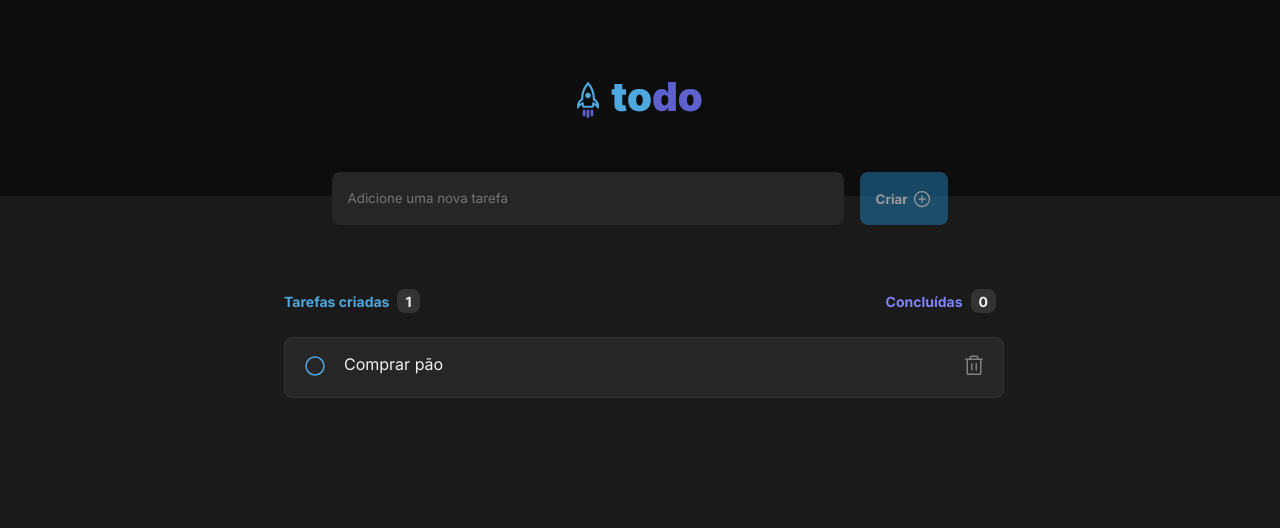
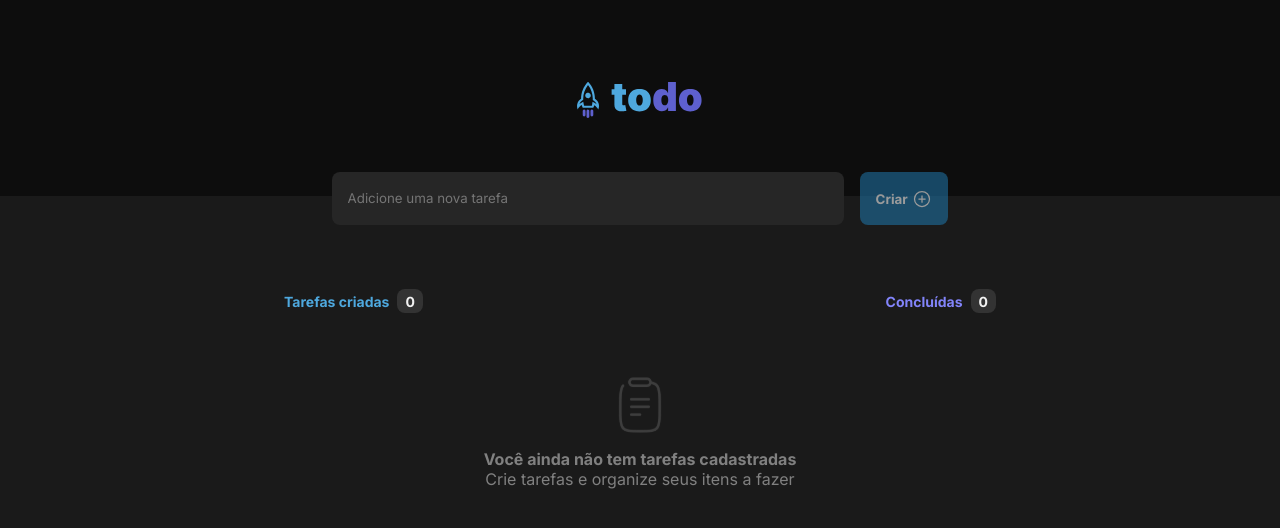
Before and after one commit to uitalorss/todo-list, a React (Vite) app: page / in a window 1280 px wide. Shown: the top 528 px of the page. Built offline with nearby package versions, Linux system fonts and the light colour scheme.

Commit message:
adicionando mensagem padrão quando a lista estiver vazia

```diff
--- a/src/App.jsx
+++ b/src/App.jsx
@@ -9,13 +9,7 @@
 export function App() {
   const [counterCompleted, setCounterCompleted] = useState(0);
   const [inputTask, setInputTask] = useState('')
-  const [tasks, setTasks] = useState([
-    {
-      id: uuidv4(),
-      description: "Comprar pão",
-      completed: false
-    }
-  ])
+  const [tasks, setTasks] = useState([])
 
   function handleInputChange(){
     setInputTask(event.target.value)
@@ -50,7 +44,7 @@
       return task;
     })
     setTasks(updateTask);
-    changeCount()
+    changeCount();
   }
 
   function changeCount(){
--- a/src/components/TaskList.jsx
+++ b/src/components/TaskList.jsx
@@ -1,6 +1,7 @@
 import { useState } from 'react'
 import { Task } from './Task'
 import styles from './TaskList.module.css'
+import Clipboard from '../assets/clipboard.svg'
 
 export function TaskList({tasks, handleDeleteTask, handleCheckTask, counterCompleted}){
 
@@ -15,6 +16,16 @@
           <span>{counterCompleted === 0 ? 0 : `${counterCompleted} de ${tasks.length}`}</span>
         </strong>
       </div>
+      <div>
+        {tasks.length === 0 ?
+          <div className={styles.noTasks}>
+            <img src={Clipboard} alt="" />
+            <div>
+              <strong>Você ainda não tem tarefas cadastradas</strong>
+              <p>Crie tarefas e organize seus itens a fazer</p>
+            </div>
+          </div>
+          :
           <ul className={styles.list}>
             {tasks.map(task => {
               return <Task
@@ -24,7 +35,8 @@
                         handleCheckTask={handleCheckTask}
                       />
             })}
-      </ul>
+          </ul>}
+      </div>
     </div>
   )
 }
--- a/src/components/TaskList.module.css
+++ b/src/components/TaskList.module.css
@@ -31,3 +31,16 @@
 .list{
   margin-top: 1.5rem;
 }
+
+.noTasks{
+  display: flex;
+  flex-direction: column;
+  align-items: center;
+  margin-top: 4rem;
+  gap: 1rem;
+}
+
+.noTasks div{
+  color: var(--gray-300);
+  text-align: center;
+}
```
Also changed, not shown: src/assets/clipboard.svg (added). Lines whose indentation alone changed are shown as unchanged.
